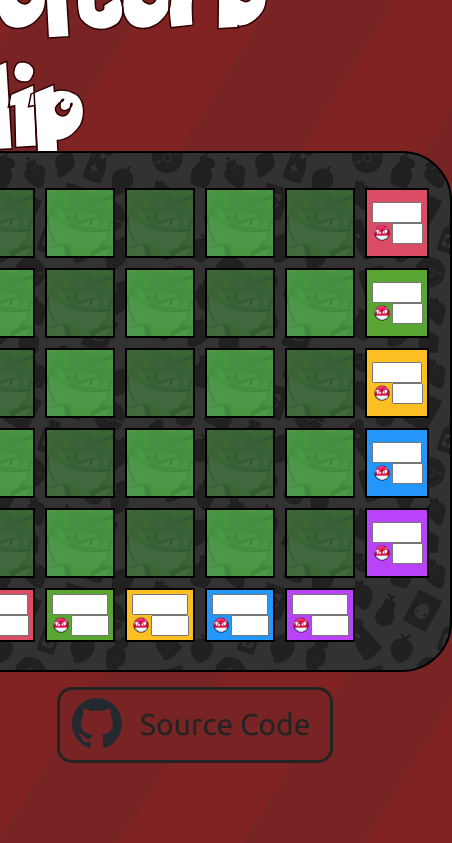
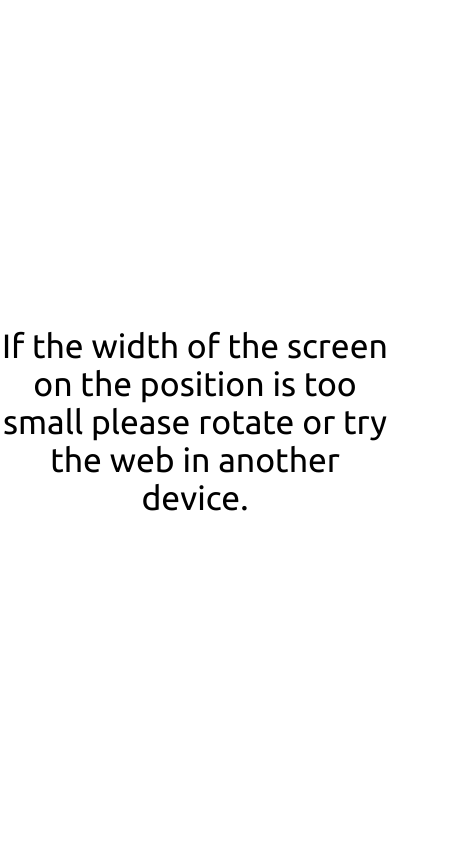
Before and after one commit to WosDan/VoltorbFlip, a plain HTML site: page index.html in a window 390 px wide. Shown: the top 843 px of the page, 452 px wide, since content can reach past the window. Drawn offline with Linux system fonts and the light colour scheme.

Commit message:
Many features, and also a temporal alert before creating the multiple device version

```diff
--- a/index.html
+++ b/index.html
@@ -6,10 +6,13 @@
     <link rel="preconnect" href="https://fonts.gstatic.com" crossorigin>
     <link href="https://fonts.googleapis.com/css2?family=Ubuntu:ital,wght@0,300;0,400;0,500;0,700;1,300;1,400;1,500;1,700&display=swap" rel="stylesheet">
 
-    <link rel="stylesheet" href="src/styles.css">
+    <!-- <link rel="stylesheet" href="src/" media="(max-width: 599px)">
+    <link rel="stylesheet" href="src/" media="(min-width: 600px) and (max-width: 1023px)"> -->
+    <link rel="stylesheet" href="src/styles.css" media="(min-width: 1024px)">
     <title>VoltorbFlipSolver</title>
 </head>
 <body>
+    <div id="bdleft">.</div>
     <div id="holder">
         <h1>Voltorb Flip</h1>
         <div id="object">
@@ -17,6 +20,7 @@
         id="vltflipgrid">
         </div>
         </div>
+        <span id="srcflex">
             <span id="btproject">
                 <span>
                     <img  id="gthlogo" src="./src/images/github-mark/github-mark.svg" alt="github-mark">
@@ -25,7 +29,14 @@
                     Source Code
                 </span>
             </span>
+        </span>
+        <footer>
+            <span id="author">
+                By WisDan / WosDan / Daniel Rincón
+            </span>
+        </footer>
     </div>
     <script src="script/main.js" type="module"></script>
+    <div id="bdright">.</div>
 </body>
 </html>
--- /dev/null
+++ b/script/alert.js
@@ -0,0 +1,38 @@
+function Alert(){
+    let div = document.getElementById('alert')
+    if(parseFloat(window.innerWidth) <= 1024){
+        if(!div){
+            let div = document.createElement('div');
+            div.style.fontFamily = 'Ubuntu';
+            div.style.backgroundColor = 'rgb(255, 255, 255)';
+            div.style.paddingRight = '3vh';
+            div.style.fontSize = '4vh';
+            div.style.width = '100vw';
+            div.style.height = '100vh';
+            div.id = 'alert';
+            div.style.position = 'fixed';
+            div.style.top = '0';
+            div.style.left = '0';
+            div.style.display = 'flex';
+            div.style.justifyContent = 'center';
+            div.style.alignItems = 'center';
+            div.style.textAlign = 'center';
+
+            let p = document.createElement('p');
+            p.innerText = "If the width of the screen on the position is too small please rotate or try the web in another device.";
+
+            div.appendChild(p);
+            document.body.appendChild(div);
+        }else{
+            div.style.display = 'block'
+        }
+
+    }else{
+        if(div){
+            div.style.display = 'none'
+            div.remove()
+        }
+    }
+}
+
+export {Alert}
--- a/script/createImage.js
+++ b/script/createImage.js
@@ -1,8 +1,7 @@
-function createImage (src /* String */, width /* String */, height /* String */){
+function createImage (src /* String */, className){
     let img = document.createElement("img")
     img.src = src
-    img.style.width = width
-    img.style.height = height
+    img.classList.add(className)
     return img
 }
 
--- a/script/main.js
+++ b/script/main.js
@@ -3,6 +3,8 @@
     import {createGrids, resetGridNumb} from './createGrids.js'
 
     import {createInput, resetInpNumb} from './createInput.js'
+
+    import {Alert} from './alert.js'
 
     let vFlipGrid = document.getElementById("vltflipgrid")
 
@@ -49,6 +51,7 @@
                         let inputs = createInput("number", "Input")
 
                         if(i == 1){
+                            inputs.classList.add("PointInput")
                             if(columns){
                                 inputs.classList.add("CInput")
                                 divinput.classList.add("CDivInput")
@@ -59,7 +62,8 @@
                         }
 
                         if(i == 2){
-                            divinput.appendChild(createImage("src/images/voltorb.ico", "20px", "20px"))
+                            divinput.appendChild(createImage("src/images/voltorb.ico", "voltorb"))
+                            inputs.classList.add("BombInput")
                             if(columns){
                                 inputs.classList.add("CInput2")
                                 divinput.classList.add("CDivInput2")
@@ -73,3 +77,16 @@
                         div.appendChild(divinput)
                     }
     }
+
+document.querySelectorAll('.BombInput').forEach((element)=>{
+    element.max = "5"
+    element.min = "0"
+})
+
+document.querySelectorAll('.PointInput').forEach((element)=>{
+    element.max = "15"
+    element.min = "0"
+})
+
+Alert()
+window.addEventListener('resize', Alert)
--- a/src/styles.css
+++ b/src/styles.css
@@ -6,47 +6,73 @@
 body{
     /* background-color: rgb(60, 66, 61); */
     background-color: rgb(121, 36, 36);
-    overflow: hidden;
+    /* overflow: hidden; */
+    overflow-x: hidden;
+    overflow-y: auto;
+    scrollbar-width: none;
+    scrollbar-color: transparent;
+    -ms-overflow-style: none;
     display: flex;
+    flex-direction: row;
     align-items: center;
     justify-content: center;
     background-image: url(./images/wallpaperbody.svg);
+    width: 100%;
+}
+
+body::-webkit-scrollbar {
+    display: none;
+    width: 0;
+    height: 0;
+    background: transparent;
 }
 
 
+#bdleft{
+    width: 25vw;
+    height: 100vh;
+}
+
+#bdright{
+    width: 25vw;
+    height: 100%;
+}
 
 h1{
     font-family: 'Pokemon Solid';
-    font-size: 80px;
-    height: 150px;
-    box-sizing: content-box;
+    font-size: 10vh;
+    height: 9rem;
+    width: 800px;
+    line-height: 7vh;
+    display: flex;
+    justify-content: center;
     color: white; /*rgb(248, 255, 54)*/
     letter-spacing: 5px;
     -webkit-text-stroke: 1.5px rgb(46, 0, 0); /*rgb(25, 66, 215)*/ /*rgb(200, 27, 27)*/
+    margin: 5px;
 }
 
 #holder{
-    height: 640px;
-    justify-content: center;
-    align-items: center;
-    display: flex;
-    flex-direction: column;
+    width: 50rem;
+    height: 100vh;
+    display: grid;
+    grid-template-rows: 15vh 66vh 12vh 14vh; /*6.5rem 33rem 6rem 7rem*/ /*6.5rem 32rem 6rem 7rem;*/
 }
 
 #object{
-    width: 500px;
-    height: 500px;
-    margin-bottom: 10px;
+    margin: auto;
+    width: 52vh;
+    height: 52vh;
     background: rgb(50, 50, 50); /*rgb(60, 66, 61);*/
     background-image: url(./images/wallpaper.webp);
     background-size: 200px;
-    border: 2px black solid;
+    border: 3.5px black solid;
     display: flex;
+    flex-direction: column;
+    border-radius: 50px;
     justify-content: center;
-    padding-right: 10px;
-    padding-top: 30px;
-    border-radius: 50px;
-    padding-bottom: 27px;
+    align-items: center;
+    padding: 6vh;
 }
 
 html{
@@ -117,20 +143,17 @@ html{
 }
 
 .CDivInput2{
-    width: 23px;
+    width: 100%;
 }
 
 .RDivInput2{
-    width: 30px;
+    width: 100%;
 }
 
 .cifgd{
-    width: 50px;
 }
 
 .rifgd{
-    width: inherit;
-    height: 40px;
 }
 
 .InpGrid1{
@@ -161,28 +184,34 @@ html{
     justify-content: center;
     flex-direction: column;
     align-items: center;
-    margin: 5px; /* Default 0px */
+    margin: 0.2rem; /* Default 0px */
+
 }
 
 #vltflipgrid{
     display: grid;
-    grid-template-columns: 80px 80px 80px 80px 80px 60px;grid-template-rows: 80px 80px 80px 80px 80px 60px;
+    grid-template-columns: 10vh 10vh 10vh 10vh 10vh 8.5vh; /*4.5rem 4.5rem 4.5rem 4.5rem 4.5rem 3.375rem*/
+    grid-template-rows: 10vh 10vh 10vh 10vh 10vh 8.5vh;
+    height: 59vh;
+    width: 59vh;
 }
 
 #btproject{
-    margin-top: 5px;
     display: flex;
     flex-direction: row;
-    background-color: rgb(121, 36, 36);
-    width: 270px;
+    background-color: rgb(255, 255, 255);/**rgb(121, 36, 36)**/
+    height: 5rem;
+    width: 17rem;
     border: rgb(36, 35, 35) solid 3px;
     color: rgb(36, 35, 35);
     border-radius: 15px;
+    transition: all 0.2s ease;
 }
 
 #btproject:hover {
-    border: rgb(214, 211, 211) solid 3px;
-    color: rgb(214, 211, 211);
+    background-color: rgb(30, 30, 30);
+    border: rgb(255, 255, 255) solid 2px;
+    color: rgb(255, 255, 255);
     transform: scale(1.05);
     transition: all 0.2s ease;
 }
@@ -190,8 +219,8 @@ html{
 #gthlogo{
     margin: 8px;
     margin-left: 12px;
-    width: 50px;
-    height: 50px;
+    width: 7vh;
+    height: 7vh;
 }
 
 #srccode{
@@ -199,7 +228,32 @@ html{
     font-family: "Ubuntu";
     color: inherit;
     flex-direction: column;
-    font-size: 30px;
+    font-size: 3.5vh;
     justify-content: center;
     margin-left: 10px;
 }
+
+#srcflex{
+    display: flex;
+    columns: center;
+    justify-content: center;
+    align-items: center;
+}
+
+footer{
+    display: flex;
+    align-items: center;
+    justify-content: center;
+    font-family: 'Ubuntu';
+}
+
+#author{
+    font-size: 0.8rem;
+    margin: 1rem;
+    align-self: flex-end;
+}
+
+.voltorb{
+    width: 20px;
+    height: 20px;
+}
```
Lines whose indentation alone changed are shown as unchanged.
